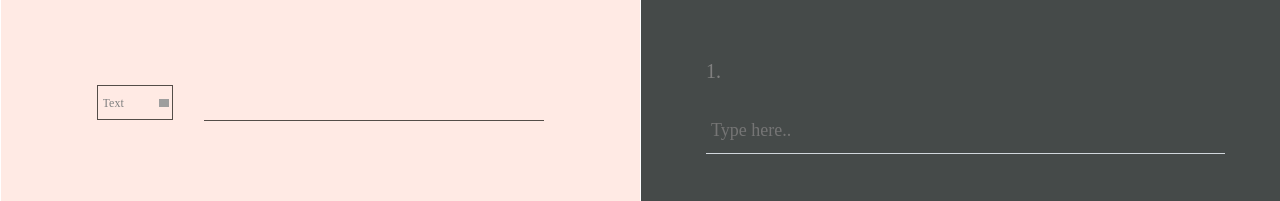
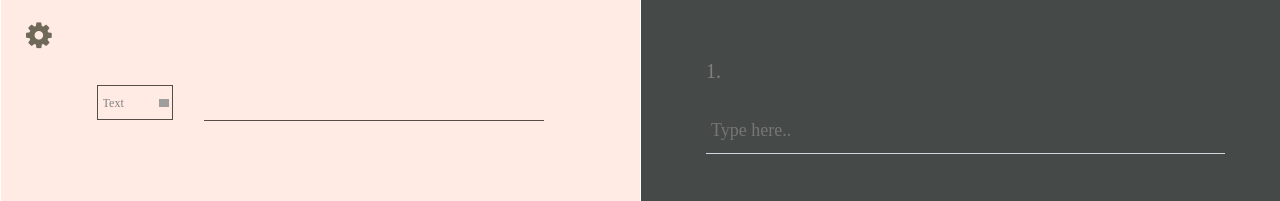
Before and after one commit to aktn/Dynamic-Form-Fields-React, a React (Create React App) app: page / in a window 1280 px wide. Shown: the top 201 px of the page. Built offline with nearby package versions, Linux system fonts and the light colour scheme; grey boxes are pictures that could not be loaded.

Commit message:
Allows background color update

```diff
--- a/package.json
+++ b/package.json
@@ -12,6 +12,7 @@
   "dependencies": {
     "node-sass": "^4.12.0",
     "react": "^16.9.0",
+    "react-color": "^2.17.3",
     "react-dom": "^16.9.0",
     "react-scripts": "3.0.1",
     "styled-components": "^4.3.2"
--- a/public/index.html
+++ b/public/index.html
@@ -7,6 +7,10 @@
     <meta name="theme-color" content="#000000" />
 
     <link rel="manifest" href="%PUBLIC_URL%/manifest.json" />
+    <link
+      rel="stylesheet"
+      href="https://cdnjs.cloudflare.com/ajax/libs/font-awesome/4.7.0/css/font-awesome.min.css"
+    />
 
     <title>React App</title>
   </head>
--- a/src/App.js
+++ b/src/App.js
@@ -2,17 +2,50 @@ import React, { Component } from "react";
 import DisplayForm from "./components/DisplayForm";
 import styled from "styled-components";
 import EditForm from "./components/EditForm";
+import { ChromePicker } from "react-color";
 
 const Container = styled.div`
   display: flex;
+  flex-direction: column;
   width: 100vw;
   font-family: "Cutive Mono", serif;
 `;
 
+const FormConfig = styled.div`
+  display: flex;
+  flex: 1;
+  padding: 30px;
+`;
+
+const Wrapper = styled.div`
+  display: flex;
+  flex: 1;
+`;
+
+const ChangeBgBtn = styled.button`
+  padding: 10px 15px;
+`;
+
+const popover = {
+  position: "absolute",
+  zIndex: "2"
+};
+
+const cover = {
+  position: "fixed",
+  top: "0px",
+  right: "0px",
+  bottom: "0px",
+  left: "0px"
+};
+
 class App extends Component {
   state = {
     questions: [],
-    id: 1
+    id: 1,
+    configBar: false,
+    displayColorPicker: false,
+    bgColor: "#454a49"
   };
 
   componentDidMount() {
@@ -123,11 +156,49 @@ class App extends Component {
     }
   };
 
+  handleConfigBar = () => {
+    this.setState(prevState => {
+      return { configBar: !prevState.configBar };
+    });
+  };
+
+  handleClick = () => {
+    this.setState({ displayColorPicker: !this.state.displayColorPicker });
+  };
+
+  handleClose = () => {
+    this.setState({ displayColorPicker: false });
+  };
+
+  changeBgColor = value => {
+    console.log(value.hex);
+    this.setState({
+      bgColor: value.hex
+    });
+  };
+
   render() {
-    const { type, questions } = this.state;
+    const { type, questions, configBar, bgColor } = this.state;
 
     return (
       <Container>
+        {configBar ? (
+          <FormConfig>
+            <ChangeBgBtn onClick={this.handleClick}>
+              Change Bg Color
+            </ChangeBgBtn>
+            {/* <button onClick={this.handleClick}>Pick Color</button> */}
+            {this.state.displayColorPicker ? (
+              <div style={popover}>
+                <div style={cover} onClick={this.handleClose} />
+                <ChromePicker onChange={this.changeBgColor} />
+              </div>
+            ) : null}
+          </FormConfig>
+        ) : (
+          ""
+        )}
+        <Wrapper>
           <EditForm
             value={type}
             items={questions}
@@ -135,12 +206,16 @@ class App extends Component {
             changeLabelField={this.updateLabel}
             onEnter={this.addQuestions}
             createOptions={this.createOptionsForField}
+            toggleConfigBar={this.handleConfigBar}
           ></EditForm>
           <DisplayForm
             value={type}
             items={questions}
             changed={this.handleTypeChange}
+            changeBgColor={bgColor}
+            handleTextChange={e => console.log(e)}
           ></DisplayForm>
+        </Wrapper>
       </Container>
     );
   }
--- a/src/components/DisplayForm.js
+++ b/src/components/DisplayForm.js
@@ -6,7 +6,7 @@ const Wrapper = styled.div`
   flex: 1;
   border-left: 1px solid #fff;
   min-height: 100vh;
-  background-color: #454a49;
+  background-color: ${props => props.bgColor};
 `;
 
 const Item = styled.div`
@@ -29,6 +29,7 @@ const Index = styled.span`
 const changeSelectionType = () => {};
 
 const DisplayForm = props => {
+  const { changeBgColor } = props;
   const items = props.items.map((item, i) => {
     return (
       <Item key={i}>
@@ -37,12 +38,13 @@ const DisplayForm = props => {
         <FormElements
           element={item}
           changeSelection={changeSelectionType}
+          handleTextChange={props.handleTextChange}
         ></FormElements>
       </Item>
     );
   });
 
-  return <Wrapper>{items}</Wrapper>;
+  return <Wrapper bgColor={changeBgColor}>{items}</Wrapper>;
 };
 
 export default DisplayForm;
--- a/src/components/EditForm.js
+++ b/src/components/EditForm.js
@@ -13,6 +13,7 @@ const Wrapper = styled.div`
 const Item = styled.div`
   padding: 30px;
   margin: 30px 35px;
+  position: relative;
 `;
 
 const textFieldStyles = {
@@ -45,7 +46,7 @@ const CreateSelectOptions = styled.div`
   padding: 2% 27%;
 `;
 
-const Test = styled.div`
+const InputWrapper = styled.div`
   display: flex;
   justify-content: space-evenly;
   align-items: space-evenly;
@@ -78,7 +79,19 @@ const EditForm = props => {
 
     return (
       <Item key={i}>
-        <Test>
+        <i
+          className="fa fa-gear"
+          style={{
+            fontSize: "30px",
+            color: "#6e6959",
+            position: "absolute",
+            top: "-10px",
+            left: "-10px",
+            cursor: "pointer"
+          }}
+          onClick={props.toggleConfigBar}
+        ></i>
+        <InputWrapper>
           <DropDown
             elements={types}
             styles={dropDownStyles}
@@ -94,7 +107,7 @@ const EditForm = props => {
             onEnterField={props.onEnter}
             showMessage={true}
           ></Text>
-        </Test>
+        </InputWrapper>
 
         {item.options &&
           item.options.map((option, index) => (
--- a/src/components/UI/FormElements.js
+++ b/src/components/UI/FormElements.js
@@ -23,7 +23,7 @@ const FormElements = props => {
           field={props.field}
           placeholder="Type here.."
           styles={styles}
-          handleChange={() => {}}
+          handleChange={event => props.handleTextChange(event)}
           updateField={event => console.log(event)}
           showMessage={false}
         ></Text>
```
Also changed, not shown: src/icons/tool.svg (added), 1 other file (tests, documents, lock files or other folders). Lines whose indentation alone changed are shown as unchanged.
